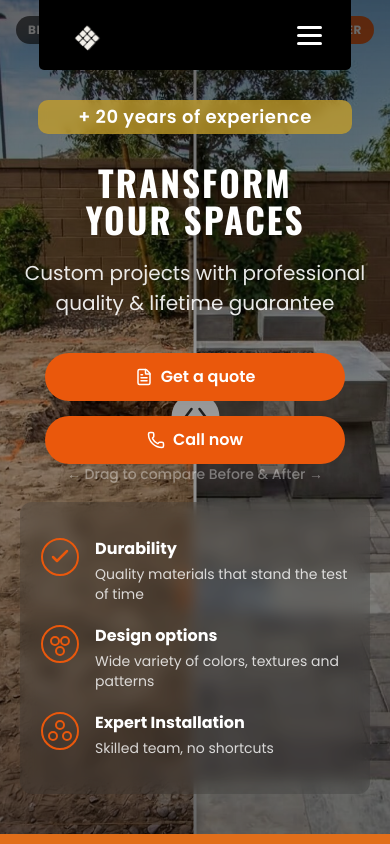
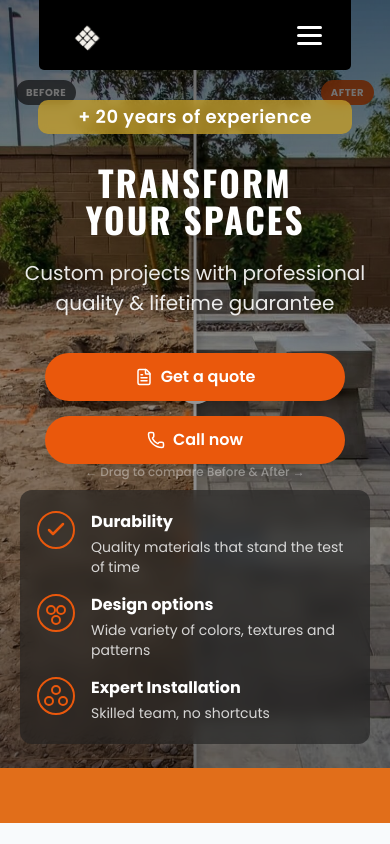
Before and after one commit to tpservicesca/tp-pavers, a Next.js app: page / in a window 390 px wide. Shown: the top 844 px of the page. Built offline with nearby package versions, Linux system fonts and the light colour scheme.

Commit message:
fix: mobile layout for Before/After slider hero
- Labels moved below header on mobile (top-20)
- Smaller handle on mobile (w-10 h-10)
- Features bar darker background for readability
- Reduced padding on mobile
- Smaller drag hint text on mobile

```diff
--- a/src/components/BeforeAfterSlider.tsx
+++ b/src/components/BeforeAfterSlider.tsx
@@ -111,18 +111,18 @@ export default function BeforeAfterSlider({
         style={{ left: `${sliderPos}%`, transform: "translateX(-50%)" }}
       >
         {/* Handle */}
-        <div className="absolute top-1/2 left-1/2 -translate-x-1/2 -translate-y-1/2 w-12 h-12 bg-white rounded-full shadow-lg flex items-center justify-center">
-          <svg width="24" height="24" viewBox="0 0 24 24" fill="none">
+        <div className="absolute top-1/2 left-1/2 -translate-x-1/2 -translate-y-1/2 w-10 h-10 sm:w-12 sm:h-12 bg-white rounded-full shadow-lg flex items-center justify-center pointer-events-none">
+          <svg width="20" height="20" viewBox="0 0 24 24" fill="none" className="sm:w-6 sm:h-6">
             <path d="M8 4l-6 8 6 8M16 4l6 8-6 8" stroke="#333" strokeWidth="2.5" strokeLinecap="round" strokeLinejoin="round" />
           </svg>
         </div>
       </div>
 
       {/* Labels */}
-      <div className="absolute top-4 left-4 z-10 bg-black/60 backdrop-blur-sm text-white text-xs font-bold px-3 py-1.5 rounded-full uppercase tracking-wider">
+      <div className="absolute top-20 sm:top-4 left-4 z-10 bg-black/60 backdrop-blur-sm text-white text-[10px] sm:text-xs font-bold px-2.5 py-1 sm:px-3 sm:py-1.5 rounded-full uppercase tracking-wider">
         Before
       </div>
-      <div className="absolute top-4 right-4 z-10 bg-brand-orange/90 backdrop-blur-sm text-white text-xs font-bold px-3 py-1.5 rounded-full uppercase tracking-wider">
+      <div className="absolute top-20 sm:top-4 right-4 z-10 bg-brand-orange/90 backdrop-blur-sm text-white text-[10px] sm:text-xs font-bold px-2.5 py-1 sm:px-3 sm:py-1.5 rounded-full uppercase tracking-wider">
         After
       </div>
     </div>
--- a/src/components/Hero.tsx
+++ b/src/components/Hero.tsx
@@ -55,12 +55,12 @@ export default function Hero() {
       </div>
 
       {/* Drag hint */}
-      <div className="relative z-[2] mb-4 text-white/70 text-sm font-medium animate-pulse pointer-events-none">
+      <div className="relative z-[2] mb-2 sm:mb-4 text-white/70 text-xs sm:text-sm font-medium animate-pulse pointer-events-none">
         ← Drag to compare Before &amp; After →
       </div>
 
       {/* Features Bar */}
-      <div className="relative z-[2] flex flex-col lg:flex-row gap-5 lg:gap-10 bg-[rgba(50,50,50,0.25)] backdrop-blur-[8px] rounded-xl py-[35px] px-5 lg:px-[50px] mt-0.5 mb-10 max-w-[1000px] w-full">
+      <div className="relative z-[2] flex flex-col lg:flex-row gap-4 lg:gap-10 bg-[rgba(30,30,30,0.6)] backdrop-blur-[8px] rounded-xl py-5 sm:py-[35px] px-4 sm:px-5 lg:px-[50px] mt-0.5 mb-6 sm:mb-10 max-w-[1000px] w-full">
         <FeatureItem
           title="Durability"
           description="Quality materials that stand the test of time"
```
